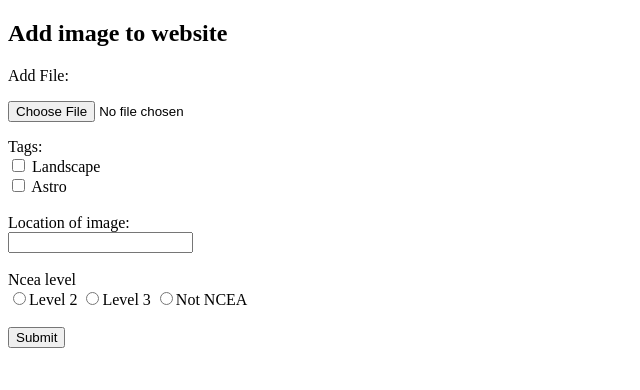
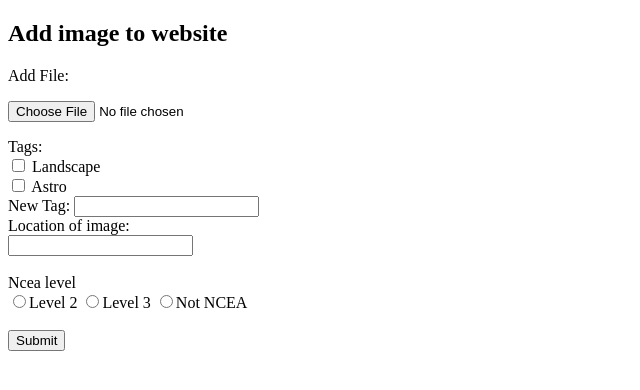
Before and after one commit to MalekC01/13DTP, a Flask app: page /add in a window 1280 px wide. Shown: the top 390 px of the page, without its empty margins (0-640 px from the left). Run offline with Flask 2, Linux system fonts and the light colour scheme.

Commit message:
Continue to work on form, adding error messages

```diff
--- a/main.py
+++ b/main.py
@@ -12,6 +12,15 @@ app.config['UPLOAD_PATH'] = 'uploads'
 
 
 import models
+
+
+#error messages
+error_found = False
+
+error_duplicate = False
+error_tag_not_added = False
+error_tag_found = False
+
 
 #home page route
 @app.route('/', methods=['GET', 'POST'])
@@ -30,18 +39,26 @@ def add():
 
 @app.route('/add', methods=['POST'])
 def uploaded_files():
+
+    #get file name and add to uploads file
     uploaded_file = request.files['file']
     filename = uploaded_file.filename
     print(filename)
     photo_url = str( "uploads/" + filename)
 
+
+    #check image hasnt already been added to database
     check_duplicate = None
     check_duplicate = models.Photo.query.filter_by(url=photo_url).first()
 
+
+    #if new image add to uploads file
     if check_duplicate == None:
         uploaded_file.save(os.path.join(app.config['UPLOAD_PATH'], filename))
         location = request.form.get('location')
 
+
+        #add ncea data
         ncea_level = 0
 
         if request.form.get('ncea_level') == 2:
@@ -51,49 +68,62 @@ def uploaded_files():
         else:
             ncea_level = "Not NCEA"
 
-
-
+        #add deatials about image to Photo table
         add_photo_url = models.Photo(url=photo_url, location=location, ncea=ncea_level)
         db.session.add(add_photo_url)
         db.session.commit()
 
         photo_id = models.Photo.query.filter_by(url=photo_url).first()
+        photo_length = len(str(photo_id))
+        found_photo_id = str(photo_id)[7:photo_length-1]
 
-        print(type(photo_id))
+        #check new tag feild add if not all ready a tag
+        new_tag = None
+        new_tag = request.form.get('new_tag')
+        if new_tag != None:
+            tag_check = models.Tags.query.filter_by(tag_name=new_tag).first()
+            if tag_check == None:
+                add_new_tag = models.Tags(tag_name=new_tag)
+                db.session.add(add_new_tag)
+                db.session.commit()
+            else:
+                print("Error tag not added to database")
+                error_tag_not_added = True
+                error_found = True
+        else:
+                print("Error tag already exists")
+                error_tag_found = True
+                error_found = True
 
-        length = len(str(photo_id))
+        if request.form.get('landscape'):
+        # do query to add tag to photo id
+            landscape_id = models.Tags.query.filter_by(tag_name="landscape").first()
+            landscape_length = len(str(landscape_id))
+            found_landscape_id = str(landscape_id)[6:landscape_length-1]
 
-        found_id = str(photo_id)[7:length-1]
-        print(found_id)
-
-    else:
-        print("Photo already in database try another one")
+        add_tags = models.Photo_tag(pid=found_photo_id, tid=found_landscape_id)
+        db.session.add(add_tags)
+        db.session.commit()
 
 
 
 
 
 
-    #session.query(User.name).filter(User.id == 1).first()
-
-    if request.form.get('landscape'):
-        # do query to add tag to photo id
-
-
-        print(photo_url)
+        # add_photo_tag = models.Photo_tag(pid=found_id, tid=)
+        # db.session.add(add_photo_tag)
 
 
 
-        return redirect('/add')
+    else:
+        print("Photo already in database try another one")
+        error_duplicate = True
+        error_found = True
 
+    #session.query(User.name).filter(User.id == 1).first()
 
-
-
-    if request.form.get('astro'):
-    # match with bears (terrifying)
-        return redirect('/add')
-
-    return render_template('add.html', title="Add")
+    # return render_template('add.html', title="Add", error_duplicate=error_duplicate, error_tag_not_added=error_tag_not_added, error_tag_found=error_tag_found)
+    return render_template('add.html', title="Add", error_found=error_found)
 
 #runs port on local site
 if __name__ == '__main__':
--- a/templates/add.html
+++ b/templates/add.html
@@ -2,6 +2,30 @@
 <html>
 <body>
 <h2>Add image to website</h2>
+
+<!--All error messages from trying to add to database-->
+{% if error_found == True %}
+<h2>Error:</h2>
+<p>This photo has already been found inside the database try another image.</p>
+{%endif%}
+
+
+{% if error_duplicate == True %}
+<h2>Error:</h2>
+<p>This photo has already been found inside the database try another image.</p>
+{%endif%}
+
+{% if error_tag_not_added == True %}
+<h2>Error:</h2>
+<p>Tag was unable to be added to database try again.</p>
+{%endif%}
+
+{% if error_tag_found == True %}
+<h2>Error:</h2>
+<p>This tag has already been found in database, select tag from list instead</p>
+{%endif%}
+
+
 <form method="POST" action="" enctype="multipart/form-data">
 
   <label>Add File:</label>
@@ -13,6 +37,8 @@
   <label for="landscape">Landscape</label><br>
   <input type="checkbox" id="astro" name="astro" value="Astro">
   <label for="astro">Astro</label><br>
+  <label>New Tag:</label>
+  <input type="text" id="new_tag" name="new_tag">
 
   <br>
 
```
Also changed, not shown: models.py (+5 -6 lines), photo_database.db, uploads/Screenshot 2021-04-30 at 10.59.45 PM.png (added), uploads/Untitled.png (added), uploads/big fan2.png (added), uploads/profile.png (added), uploads/sag.png (added), 1 other file.
